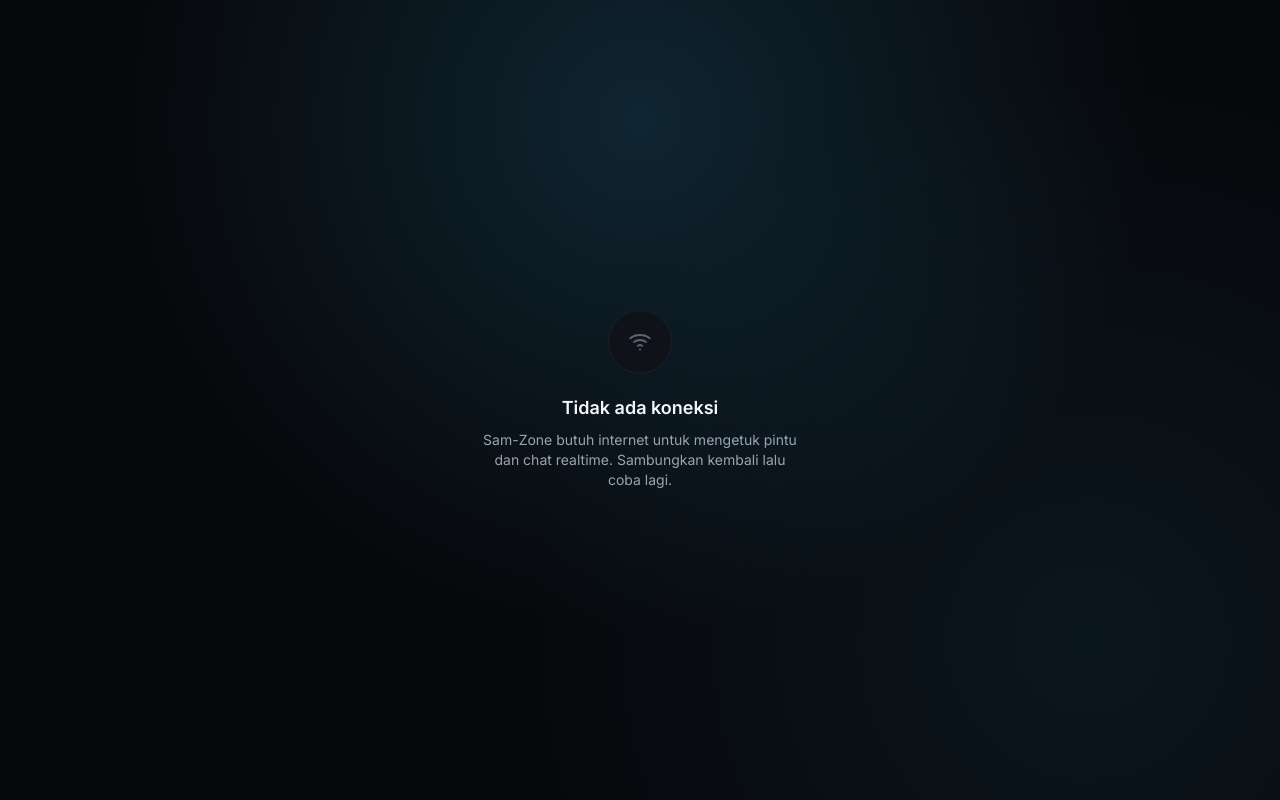
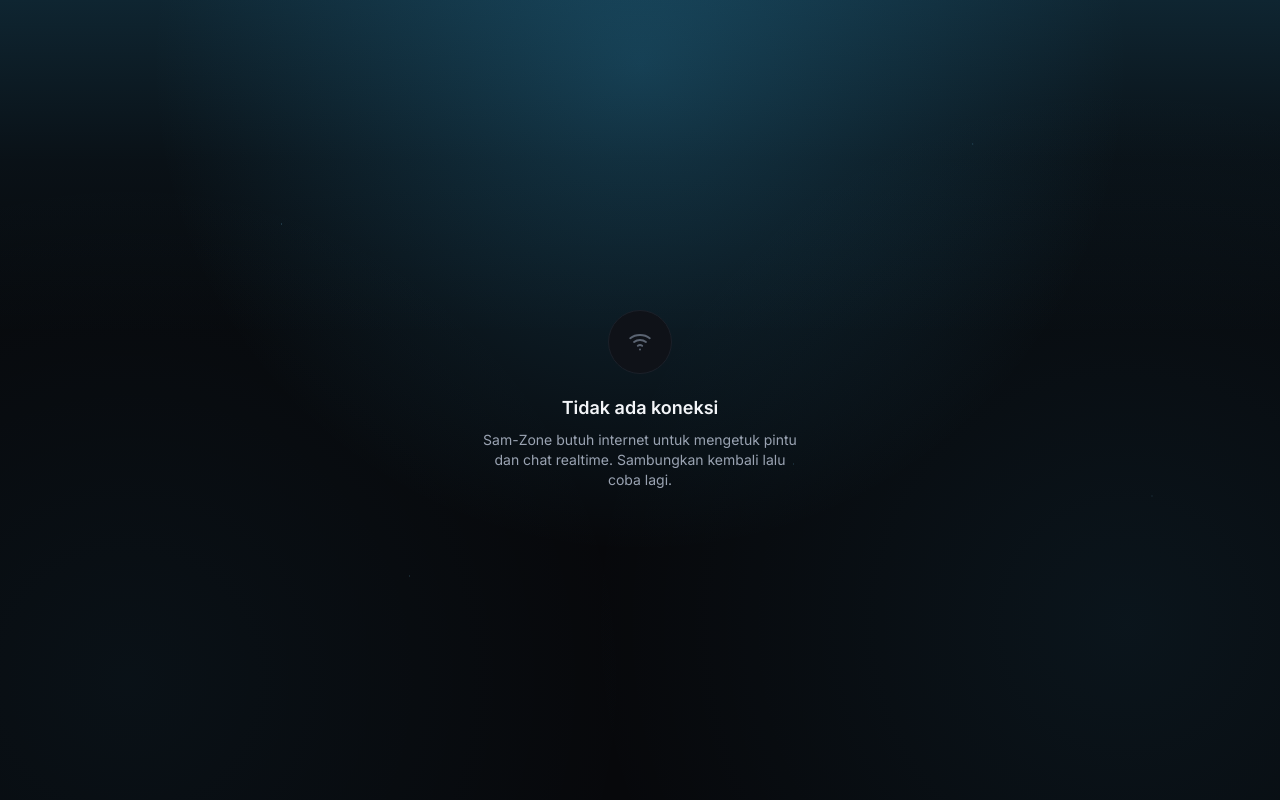
Before and after one commit to sky-centre/pwa-public, a Next.js app: page /offline in a window 1280 px wide. Built offline with nearby package versions, Linux system fonts and the light colour scheme.

Commit message:
Update globals.css

```diff
--- a/app/globals.css
+++ b/app/globals.css
@@ -72,10 +72,19 @@
   padding-bottom: max(1rem, var(--safe-bottom));
 }
 
-/* Faint starfield backdrop used behind the hero mark — echoes the logo glow */
+/* Backdrop used behind every "threshold" screen (knock flow, offline page).
+   Reads as light spilling down from above a doorway, plus the same faint
+   drifting dust flecks as the hero artwork — not a generic radial vignette. */
 .zone-backdrop {
   background:
-    radial-gradient(circle at 50% 15%, rgba(56, 189, 248, 0.16), transparent 55%),
-    radial-gradient(circle at 85% 80%, rgba(56, 189, 248, 0.08), transparent 45%),
+    linear-gradient(180deg, rgba(56, 189, 248, 0.16) 0%, rgba(56, 189, 248, 0.05) 20%, transparent 42%),
+    radial-gradient(circle at 50% 8%, rgba(56, 189, 248, 0.22), transparent 50%),
+    radial-gradient(circle at 88% 78%, rgba(56, 189, 248, 0.07), transparent 42%),
+    radial-gradient(circle at 10% 85%, rgba(56, 189, 248, 0.05), transparent 38%),
+    radial-gradient(1.5px 1.5px at 22% 28%, rgba(125, 211, 252, 0.4), transparent 60%),
+    radial-gradient(1.5px 1.5px at 76% 18%, rgba(125, 211, 252, 0.35), transparent 60%),
+    radial-gradient(1.5px 1.5px at 62% 58%, rgba(125, 211, 252, 0.3), transparent 60%),
+    radial-gradient(1.5px 1.5px at 32% 72%, rgba(125, 211, 252, 0.3), transparent 60%),
+    radial-gradient(1.5px 1.5px at 90% 62%, rgba(125, 211, 252, 0.25), transparent 60%),
     #07080b;
 }
```
